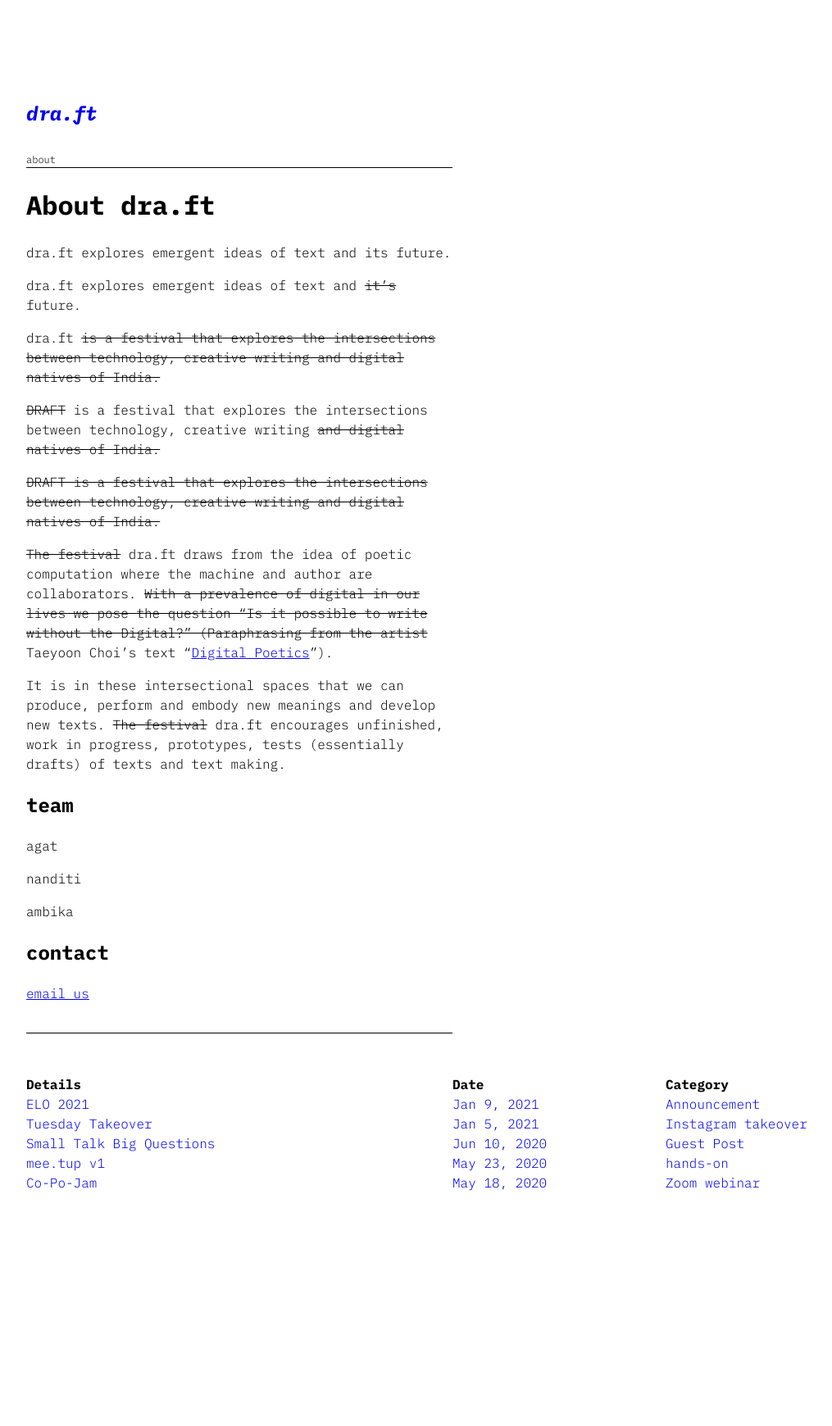
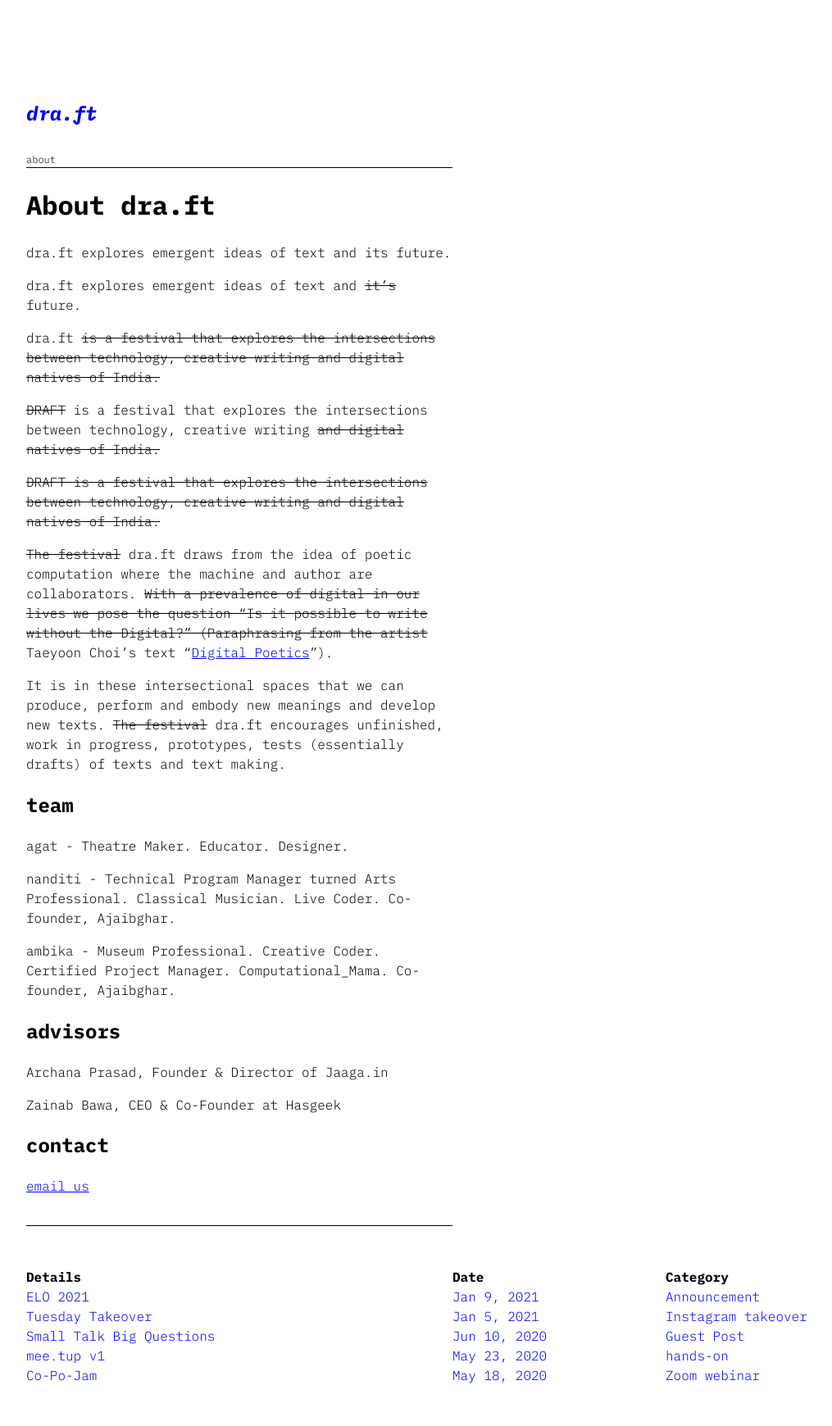
Before and after one commit to dra-ft/dra-ft.github.io, a Jekyll site: the page built from about.md, in a window 1280 px wide. Shown: the whole page at 82% size, without its empty margins (88-1103 px from the left). Built offline with Jekyll 4.4.1, drawn with Linux system fonts in a browser that asks for light colours; before the commit the page ends 1505 px from its top, so only the background shows below that.

Commit message:
Update about.md

```diff
--- a/about.md
+++ b/about.md
@@ -20,11 +20,18 @@ dra.ft ~~is a festival that explores the intersections between technology, creat
 It is in these intersectional spaces that we can produce, perform and embody new meanings and develop new texts. ~~The festival~~ dra.ft encourages unfinished, work in progress, prototypes, tests (essentially drafts) of texts and text making.
 
 ## team
-agat
 
-nanditi
+agat - Theatre Maker. Educator. Designer.
 
-ambika
+nanditi - Technical Program Manager turned Arts Professional. Classical Musician. Live Coder. Co-founder, Ajaibghar.
+
+ambika - Museum Professional. Creative Coder. Certified Project Manager. Computational_Mama. Co-founder, Ajaibghar.
+
+## advisors
+
+Archana Prasad, Founder & Director of Jaaga.in
+
+Zainab Bawa, CEO & Co-Founder at Hasgeek
 
 ## contact
 [email us](mailto:dra.ft.festival@gmail.com)
```
